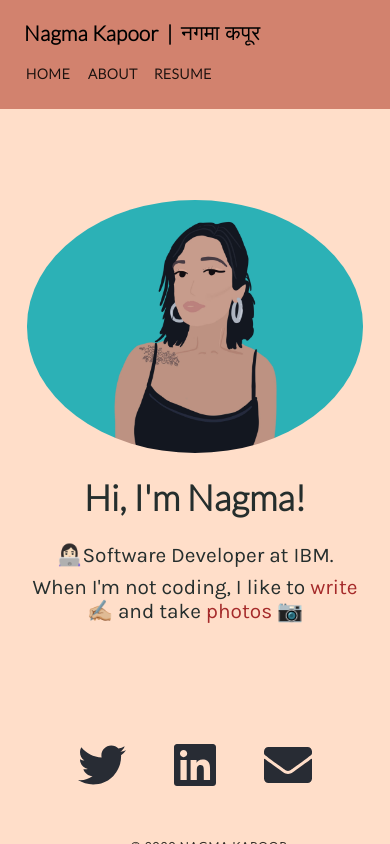
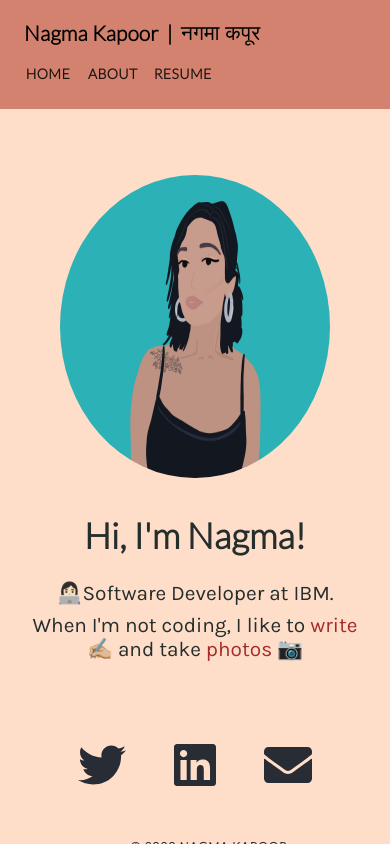
Before and after one commit to nagmak/nagma-site, a React (Create React App) app: page / in a window 390 px wide. Built offline with nearby package versions, Linux system fonts and the light colour scheme.

Commit message:
updating home icon to match about

```diff
--- a/src/components/home/home.css
+++ b/src/components/home/home.css
@@ -13,14 +13,24 @@
 }
 
 img.icon-image {
-    display: flex;
+    flex: 1;
     width: 100%;
     max-width: 400px;
     height: auto;
     border-radius: 50%;
-    float: left;
+    margin-left: 64px;
+    margin-right: 64px;
 }
 
 .MuiTimeline-root.MuiTimeline-alignAlternate {
     text-align: left;
 }
+
+@media (max-width: 520px) {
+    img.icon-image {
+        width: 80%;
+        padding: 12px;
+        align-self: center;
+        margin: unset;
+    }
+}
```
